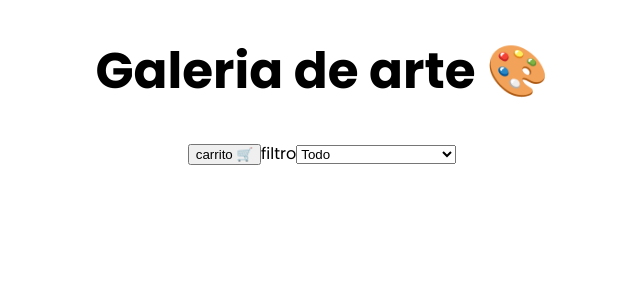
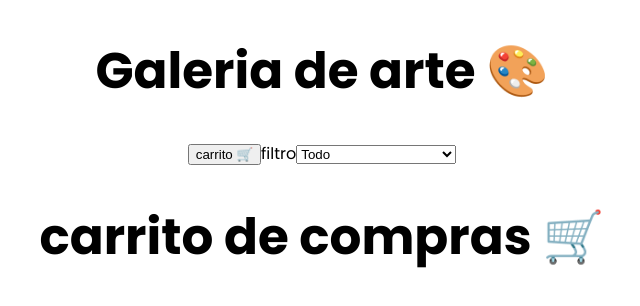
Before and after one commit to ada-school/assignments-micro-course-hooks-intermediate, a React (Vite) app: page / in a window 1280 px wide. Both pictures are taken after a click on the button "carrito 🛒". Shown: the top 306 px of the page, without its empty margins (318-958 px from the left). Built offline with nearby package versions, Linux system fonts and the light colour scheme.

Commit message:
final code!

```diff
--- a/src/components/Cart.jsx
+++ b/src/components/Cart.jsx
@@ -2,10 +2,13 @@ import { ImageItem } from './ImageItem'
 
 export const Cart = ({ cart }) => {
 	return (
-		<ul className='photoList'>
-			{cart.map((image) => (
-				<ImageItem image={image} key={image.id} />
-			))}
-		</ul>
+		<>
+			<h1>carrito de compras 🛒</h1>
+			<ul className='photoList'>
+				{cart.map((image) => (
+					<ImageItem image={image} key={image.id} />
+				))}
+			</ul>
+		</>
 	)
 }
--- a/src/components/ImageGallery.jsx
+++ b/src/components/ImageGallery.jsx
@@ -12,13 +12,13 @@ export const ImageGallery = () => {
 
 	// TODO: crear filtros para tipo de pintura
 	const imagesFiltered = useMemo(() => {
+		console.log('Filtrando imagenes... 🖼️')
 		if (filter === 'All') {
 			return state.allImages
 		}
 		return state.allImages.filter((image) => image.category === filter)
 	}, [filter])
 
-	// Desplazarse a la sección de favoritos cuando hay cambios
 	useEffect(() => {
 		if (typeof favoritesSectionRef.current?.scrollIntoView === 'function') {
 			favoritesSectionRef.current.scrollIntoView({ behavior: 'smooth' })
@@ -29,7 +29,7 @@ export const ImageGallery = () => {
 		<>
 			<button onClick={() => setToggleView((prev) => !prev)}>carrito 🛒</button>
 			<label htmlFor='filter'>filtro</label>
-			<select name='filter' onChange={(e) => setFilter(e.target.value)}>
+			<select id='filter' onChange={(e) => setFilter(e.target.value)}>
 				<option value='All'>Todo</option>
 				<option value='Japanese Art'>Arte japones</option>
 				<option value='Impressionism'>Impresionismo</option>
```
